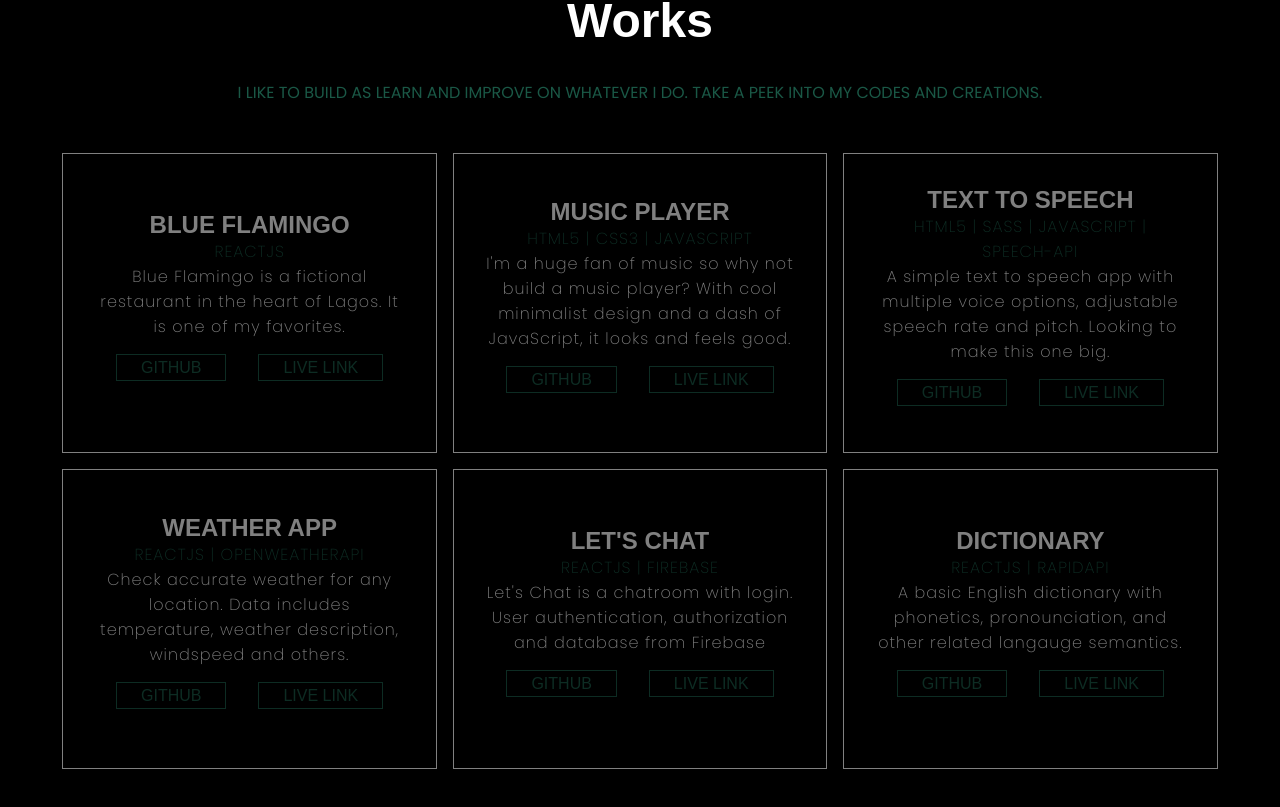
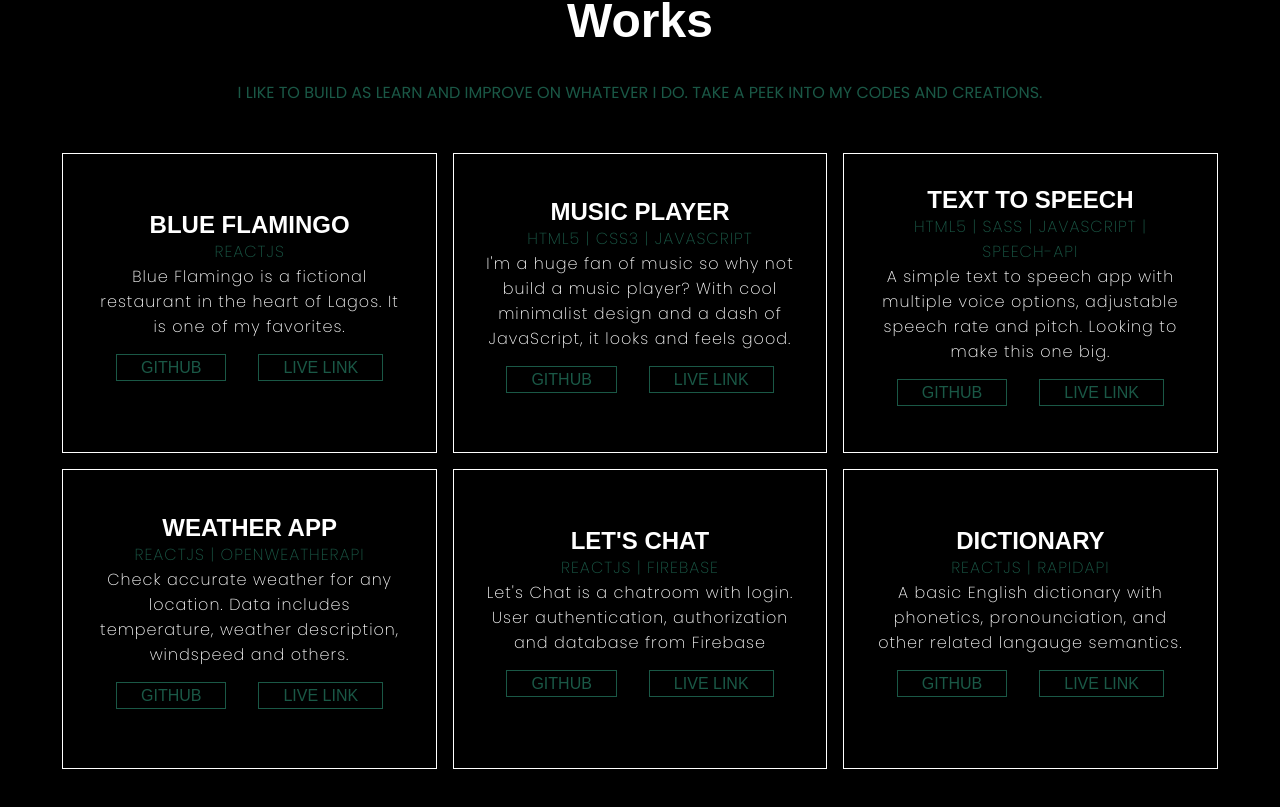
Before and after one commit to pablo-clueless/Portfolio, a Next.js app in the folder portfolio/: page / in a window 1280 px wide. Shown: the part 2054-2861 px from the top of the page. Built offline with nearby package versions, Linux system fonts and the light colour scheme; a web font is replaced by a local one.

Commit message:
changed opacity of card

```diff
--- a/portfolio/comps/Card.js
+++ b/portfolio/comps/Card.js
@@ -10,9 +10,10 @@ const Card = (props) => {
     return (
         <motion.div
         className={styles.card}
-        initial={{ opacity: 0.5 }}
+        initial={{ opacity: 1 }}
         whileHover={{
             opacity: 1,
+            scale: 1.05,
             boxShadow: "0 0 25px -10px #FFF",
             transition: {
                 type: "spring",
```
